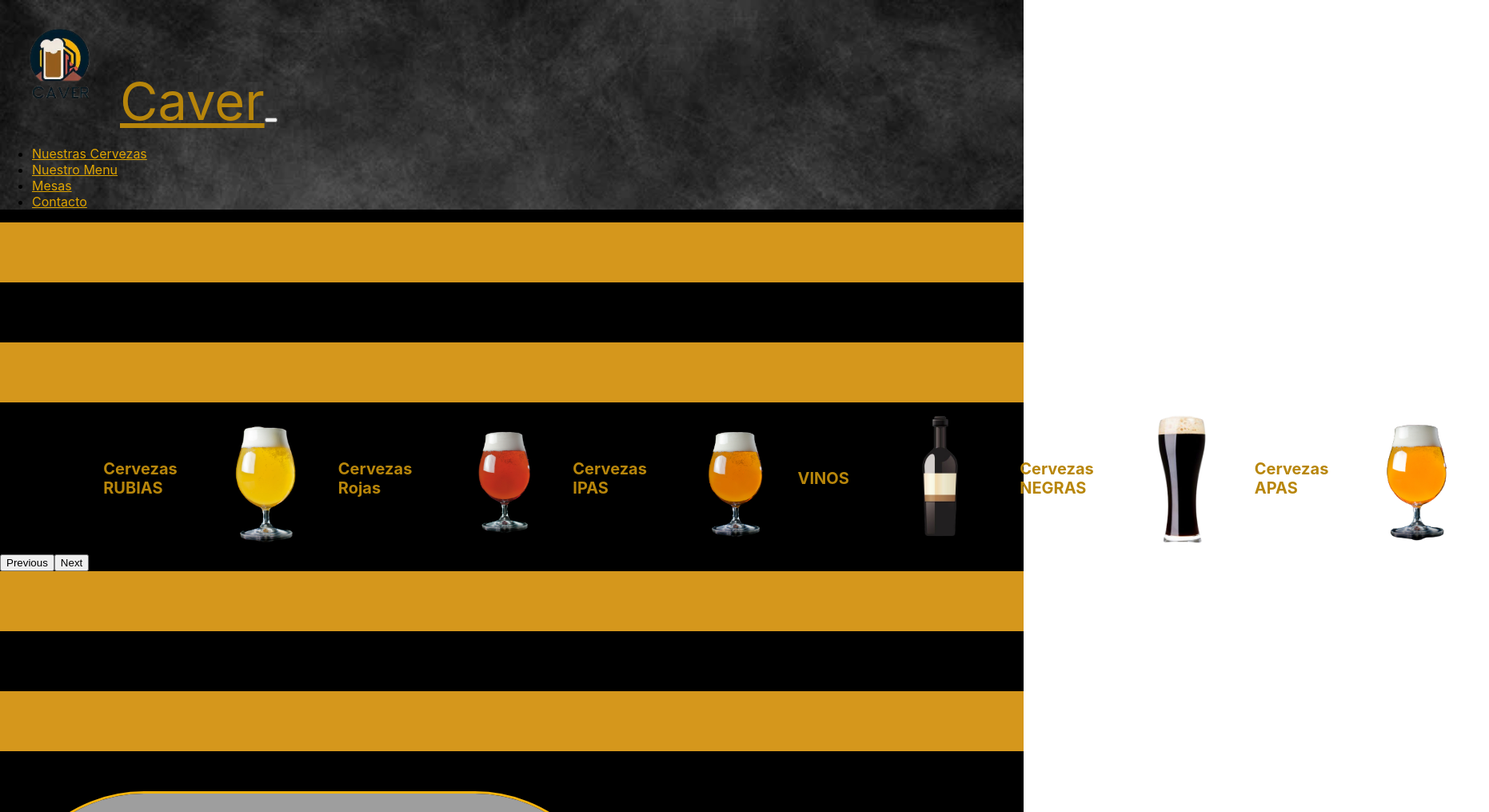
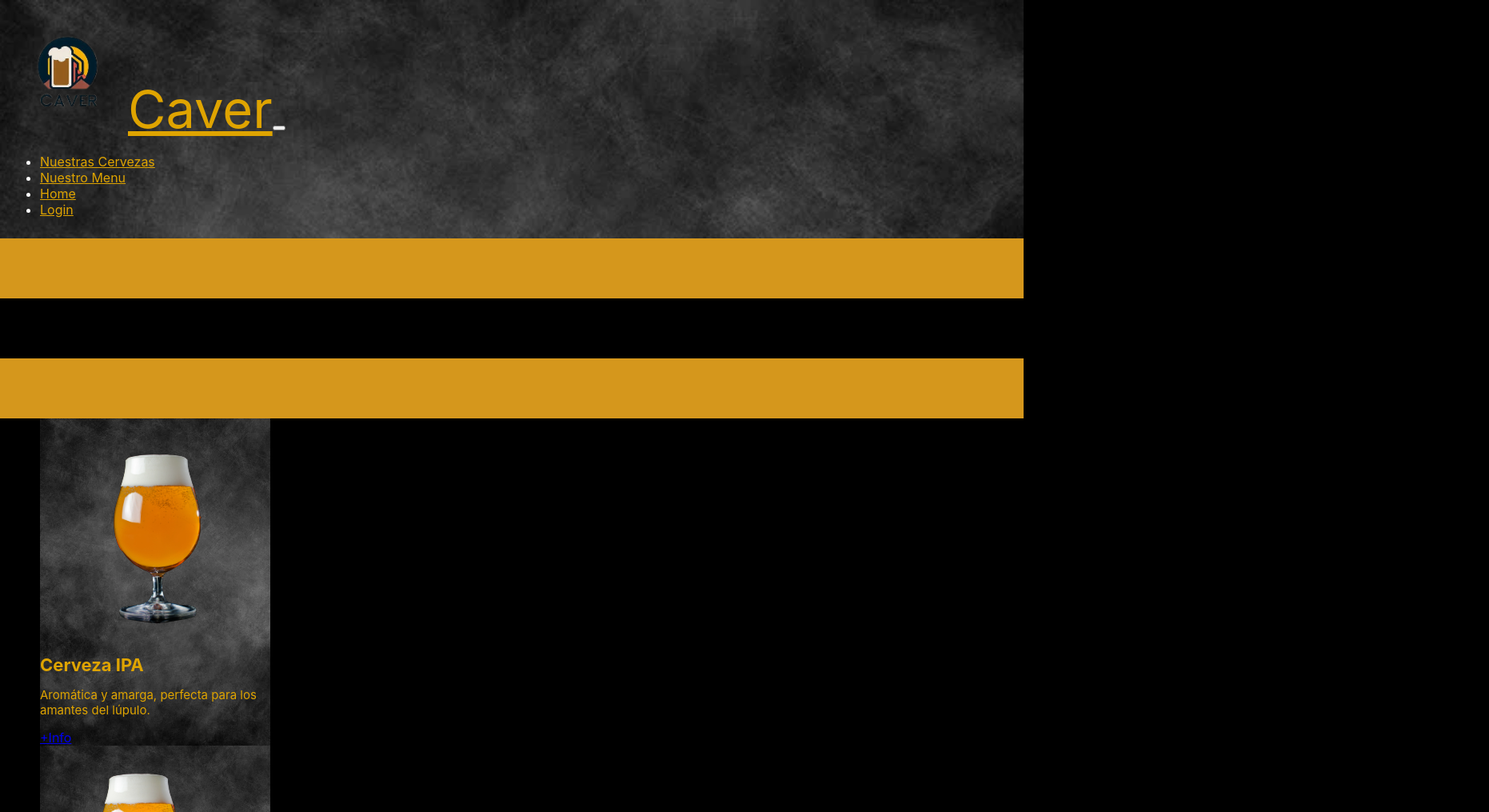
Before and after one commit to pipo508/Proyecto_programacion, a React (Create React App) app in the folder Front/: page /Nuestras_cervezas in a window 1280 px wide. Shown: the top 1015 px of the page at 80% size, 1862 px wide, since content can reach past the window. Built offline with nearby package versions, Linux system fonts and the light colour scheme; grey boxes are pictures that could not be loaded; the HTML template or start-up script is replaced by a standard one.

Commit message:
Agrego Footer, paginas y redirecciones

```diff
--- a/Front/src/App.js
+++ b/Front/src/App.js
@@ -1,70 +1,19 @@
-
 import React from "react";
 import { Navbar } from "./components/Navbar";
 import { Carousel } from "./components/Carousel";
-import { Card } from "./components/Card";
 import { Images } from "./components/Images";
-import { MyForm } from "./components/MyForm";
 import "./App.css"
-import { Route,Routes } from "react-router-dom";
+import Footer from "./components/Footer";
 
-export const App = ()=> {
+export const App = () => {
   return (
-        <div className="background ">
-          <Navbar/>
-            <Routes>
-              <Route exact path="/MyForm" element={<MyForm/>}/>
-            </Routes>
-        <div>
-        <Carousel />
-        </div>
-        <div>
-          <Images />
-        </div>
-      <div className='row space-left'>
-        <div className= "col">
-        <Card
-        titulo="Cerveza IPA"
-        texto="Texto de descripcion"
-        imagen='IPA.png'
-      />
+    <div className="background">
+      <Navbar />
+      <Carousel />
+      <Images />
+      <Footer/>
+    </div>
+  );
+};
 
-      </div>
-      <div className= "col">
-        <Card
-        titulo="Cerveza APA"
-        texto="Texto de descripcion"
-        imagen="APA.png"
-      />
-
-      </div>
-      <div className= "col">
-        <Card
-        titulo="Cerveza Roja"
-        texto="Texto de descripcion"
-        imagen='Roja.png'
-      />
-      </div>
-      <div className= "col">
-        <Card
-        titulo="Cerveza Rubia"
-        texto="Texto de descripcion"
-        imagen='Rubia.png'
-      />
-      </div>
-      <div className= "col">
-        <Card
-        titulo="Cerveza Negra"
-        texto="Texto de descripcion"
-        imagen='Negra.png'
-      />
-      </div>
-      </div>
-      <div>
-        <MyForm/>
-      </div>
-
-    </div>
-    )
-}
-export default App
+export default App;
--- a/Front/src/components/Carousel.js
+++ b/Front/src/components/Carousel.js
@@ -15,37 +15,37 @@ export const Carousel = () => {
   <div className="carousel-inner background-carousel">
     <div className="carousel-item active">
       <div className="inline-content">
-        <h1 className="underline-on-hover"><a href="#rubias">Cervezas RUBIAS</a></h1>
+        <h1 className="underline-on-hover"><a href="/Nuestras_cervezas">Cervezas RUBIAS</a></h1>
         <img className="carousel-image zoom" src={RUBIA} alt="hola"/>
       </div>
     </div>
     <div className="carousel-item">
       <div className="inline-content">
-        <h1 className="underline-on-hover"><a href="#rojas">Cervezas Rojas</a></h1>
+        <h1 className="underline-on-hover"><a href="/Nuestras_cervezas">Cervezas Rojas</a></h1>
         <img className="carousel-image zoom" src={ROJA} alt="..."/>
       </div>
     </div>
     <div className="carousel-item">
       <div className="inline-content">
-        <h1 className="underline-on-hover"><a href="#ipas">Cervezas IPAS</a></h1>
+        <h1 className="underline-on-hover"><a href="/Nuestras_cervezas">Cervezas IPAS</a></h1>
         <img className="carousel-image zoom" src={IPA} alt="..."/>
       </div>
     </div>
     <div className="carousel-item">
       <div className="inline-content">
-        <h1 className="underline-on-hover"><a href="#vinos">VINOS</a></h1>
+        <h1 className="underline-on-hover"><a href="/Nuestras_cervezas">VINOS</a></h1>
         <img className="carousel-image zoom" src={VINO} alt="..."/>
       </div>
     </div>
     <div className="carousel-item">
       <div className="inline-content">
-        <h1 className="underline-on-hover"><a href="#negras">Cervezas NEGRAS</a></h1>
+        <h1 className="underline-on-hover"><a href="/Nuestras_cervezas">Cervezas NEGRAS</a></h1>
         <img className="carousel-image zoom" src={NEGRA} alt="..."/>
       </div>
     </div>
     <div className="carousel-item">
       <div className="inline-content">
-        <h1 className="underline-on-hover"><a href="#apas">Cervezas APAS</a></h1>
+        <h1 className="underline-on-hover"><a href="/Nuestras_cervezas">Cervezas APAS</a></h1>
         <img className="carousel-image zoom" src={APA} alt="..."/>
       </div>
     </div>
--- /dev/null
+++ b/Front/src/components/Footer.css
@@ -0,0 +1,20 @@
+/* Estilos para el pie de página */
+.footer {
+    background-color: #000000;
+    color: rgb(223, 164, 0);
+    text-align: center;
+    padding: 20px 0;
+  }
+
+  .footer p {
+    margin: 0;
+  }
+
+  .footer a {
+    color: #ffffff;
+    text-decoration: none;
+  }
+
+  .footer a:hover {
+    text-decoration: underline;
+  }
--- /dev/null
+++ b/Front/src/components/Footer.js
@@ -0,0 +1,14 @@
+import React from "react";
+import "./Footer.css"; // Importa el archivo CSS para los estilos del pie de página
+
+const Footer = () => {
+  return (
+    <footer className="footer">
+      <div className="container">
+        <p>&copy; {new Date().getFullYear()} Tu Empresa. Todos los derechos reservados.</p>
+      </div>
+    </footer>
+  );
+};
+
+export default Footer;
--- a/Front/src/components/Form.styles.css
+++ b/Front/src/components/Form.styles.css
@@ -1,29 +1,40 @@
-.custom-form {
+body {
+  margin: 0;
+  padding: 0;
+  background-color: black;
+}
+
+.navbar {
+  background-color: rgba(0, 0, 0, 0.7);
+  padding: 10px;
+  color: white;
+}
+
+.form-container {
   max-width: 700px;
   margin: auto;
   margin-top: 50px;
+  margin-bottom: 50px;
   padding: 50px;
   border: 10px solid rgb(184, 134, 11);
   border-radius: 50px;
   background-color: #000000;
 }
 
-  .custom-form label {
-    font-weight: bold;
-    color: rgb(184, 134, 11);
-  }
-
-  .custom-form .form-control {
-    margin-bottom: 10px;
-  }
-
-  .custom-form .btn-primary {
-    margin-top: 10px;
-  }
 .underline-on-hover:hover {
   text-decoration: underline;
 }
+
 .selector {
-    font-size: 30px; /* Cambia el tamaño de la letra a 20 píxeles */
+  font-size: 30px;
   font-weight: bold;
 }
+
+.form-group {
+  margin-bottom: 20px;
+}
+
+.form-control {
+  width: 100%;
+  padding: 10px;
+}
--- a/Front/src/components/MyForm.js
+++ b/Front/src/components/MyForm.js
@@ -1,64 +1,50 @@
 import React from "react";
-import { Form,Formik,Field } from "formik";
+import { Form, Formik, Field } from "formik";
 import axios from "axios";
-import "./Form.styles.css"
+import "./Form.styles.css";
+
 export const MyForm = () => {
+  const initialValues = {
+    email: '',
+    password: ''
+  };
 
+  const handleForm = async (values) => {
+    console.log("values:", values);
+    try {
+      const response = await axios.post('http://127.0.0.1:5000/login', values);
+      console.log(response.data);
+    } catch (error) {
+      console.log(error);
+    }
+  };
 
-    const initialValues = {
-
-        email:'',
-        password:''
-    }
-
-    const handleForm = async(values) =>{
-        console.log("values:", values)
-        try {
-            const response = await axios.post('http://127.0.0.1:5000/login', values)
-            console.log(response.data)
-        } catch (error) {
-            console.log(error)
-        }
-
-    }
-
-
-    return(
-        <div>
-            <hr style={{ width: '100%', border: 'none', height: '35px', backgroundColor: 'rgba(255, 181, 34, 0.834)', marginTop: '30px', marginBottom: '0px' }} />
-            <h1 className="underline-on-hover selector" style={{width: '100%', border: 'none', height: '35px', marginLeft: '100px', marginBottom: '0px', marginTop:"50px" }}>Login</h1>
-        <Formik
-            initialValues={initialValues}
-            onSubmit={handleForm}
-        >
-                <Form >
-                    <div class="custom-form">
-                        <div class="row mb-3" >
-                            <label for="inputEmail3" class="col-sm-2 col-form-label">Email</label>
-                            <div class="col-sm-10">
-                                <Field
-                                    type="email"
-                                    class="form-control"
-                                    id="inputEmail3"
-                                    name='email'
-                                    />
-                            </div>
-                        </div>
-                        <div class="row mb-3">
-                            <label for="inputPassword3" class="col-sm-2 col-form-label">Contraseña</label>
-                            <div class="col-sm-10">
-                                <Field
-                                    type="password"
-                                    class="form-control"
-                                    id="inputPassword3"
-                                    name="password"
-                                />
-                            </div>
-                        </div>
-                        <button type="submit" class="btn btn-primary" onClick={handleForm}>Enviar</button>
-                    </div>
-                </Form>
+  return (
+    <div>
+            <hr style={{ width: '100%', border: 'none', height: '35px', backgroundColor: 'rgba(255, 181, 34, 0.834)', marginTop: '0px', marginBottom: '0px' }} />
+            <hr style={{ width: '100%', border: 'none', height: '35px', backgroundColor: 'rgba(0, 0, 0, 0)', marginTop: '0px', marginBottom: '0px' }} />
+            <hr style={{ width: '100%', border: 'none', height: '35px', backgroundColor: 'rgba(255, 181, 34, 0.834)', marginTop: '0px', marginBottom: '0px' }} />
+        <div className="container">
+        <div className="form-container">
+            <h1 className="underline-on-hover selector">Login</h1>
+            <Formik initialValues={initialValues} onSubmit={handleForm}>
+            <Form>
+                <div className="form-group">
+                <label htmlFor="email">Email</label>
+                <Field type="email" className="form-control" id="email" name="email" />
+                </div>
+                <div className="form-group">
+                <label htmlFor="password">Contraseña</label>
+                <Field type="password" className="form-control" id="password" name="password" />
+                </div>
+                <button type="submit" className="btn btn-primary">Enviar</button>
+            </Form>
             </Formik>
         </div>
-    )
-}
+        </div>
+            <hr style={{ width: '100%', border: 'none', height: '35px', backgroundColor: 'rgba(255, 181, 34, 0.834)', marginTop: '0px', marginBottom: '0px' }} />
+            <hr style={{ width: '100%', border: 'none', height: '35px', backgroundColor: 'rgba(0, 0, 0, 0)', marginTop: '0px', marginBottom: '0px' }} />
+            <hr style={{ width: '100%', border: 'none', height: '35px', backgroundColor: 'rgba(255, 181, 34, 0.834)', marginTop: '0px', marginBottom: '0px' }} />
+    </div>
+  );
+};
--- a/Front/src/components/Navbar.js
+++ b/Front/src/components/Navbar.js
@@ -7,7 +7,7 @@ export const Navbar = () => {
     <div>
         <nav className="navbar navbar-expand-lg nav-backround">
           <div className="container-fluid">
-            <a className="navbar-brand d-flex align-items-center brands zoom underline-on-hover fonts" href="#">
+            <a className="navbar-brand d-flex align-items-center brands zoom underline-on-hover fonts" href="/">
               <img src={Logo} className="logo me-2" alt="Logo" />
               Caver
             </a>
@@ -25,7 +25,7 @@ export const Navbar = () => {
             <div className="collapse navbar-collapse justify-content-end" id="navbarNav">
               <ul className="navbar-nav">
                 <li className="nav-item">
-                  <a className="nav-link zoom underline-on-hover button fonts" aria-current="page" href="#">
+                  <a className="nav-link zoom underline-on-hover button fonts" aria-current="page" href="/Nuestras_cervezas">
                     Nuestras Cervezas
                   </a>
                 </li>
@@ -35,14 +35,14 @@ export const Navbar = () => {
                   </a>
                 </li>
                 <li className="nav-item">
-                  <a className="nav-link zoom underline-on-hover button fonts" href="#">
-                    Mesas
+                  <a className="nav-link zoom underline-on-hover button fonts" href="/">
+                    Home
                   </a>
                 </li>
                 <li className="nav-item">
-                  <Link className="nav-link zoom underline-on-hover button fonts" exact="true" to="/MyForm">
-                    Contacto
-                  </Link>
+                  <a className="nav-link zoom underline-on-hover button fonts" href="/Login">
+                    Login
+                  </a>
                 </li>
               </ul>
             </div>
--- a/Front/src/index.js
+++ b/Front/src/index.js
@@ -1,14 +1,14 @@
 import React from 'react';
 import ReactDOM from 'react-dom/client';
 import './index.css';
-import App from './App';
+import Principal_page from './pages/Principal_page';
 import reportWebVitals from './reportWebVitals';
 import { BrowserRouter } from 'react-router-dom';
 
 const root = ReactDOM.createRoot(document.getElementById('root'));
   root.render(
     <BrowserRouter>
-      <App/>
+      <Principal_page/>
     </BrowserRouter>
   );
 
--- /dev/null
+++ b/Front/src/pages/Login.js
@@ -0,0 +1,16 @@
+import React from "react";
+import { Navbar } from "../components/Navbar";
+import { MyForm } from "../components/MyForm";
+export const Login = ()=> {
+  return (
+        <div className="background ">
+            <div>
+                <Navbar/>
+            </div>
+            <div>
+                <MyForm/>
+            </div>
+        </div>
+    )
+}
+export default Login
--- /dev/null
+++ b/Front/src/pages/Nuestras_cervezas.js
@@ -0,0 +1,58 @@
+import React from "react";
+import { Navbar } from "../components/Navbar";
+import { Card } from "../components/Card";
+
+export const NuestrasCervezas = () => {
+  return (
+        <div className="background">
+        <Navbar />
+        <div>
+        <hr style={{ width: '100%', border: 'none', height: '35px', backgroundColor: 'rgba(255, 181, 34, 0.834)', marginTop: '0px', marginBottom: '0px' }} />
+        <hr style={{ width: '100%', border: 'none', height: '35px', backgroundColor: 'rgba(0, 0, 0, 0)', marginTop: '0px', marginBottom: '0px' }} />
+        <hr style={{ width: '100%', border: 'none', height: '35px', backgroundColor: 'rgba(255, 181, 34, 0.834)', marginTop: '0px', marginBottom: '0px' }} />
+        <div className='row space-left'>
+            <div className="col card-image">
+            <Card
+                titulo="Cerveza IPA"
+                texto="Aromática y amarga, perfecta para los amantes del lúpulo."
+                imagen='IPA.png'
+            />
+            </div>
+            <div className="col">
+            <Card
+                titulo="Cerveza APA"
+                texto="Refrescante y equilibrada, ideal para cualquier ocasión."
+                imagen="APA.png"
+            />
+            </div>
+            <div className="col">
+            <Card
+                titulo="Cerveza Roja"
+                texto="Notas tostadas y dulces, una experiencia única en sabor."
+                imagen='Roja.png'
+            />
+            </div>
+            <div className="col">
+            <Card
+                titulo="Cerveza Rubia"
+                texto="Suave y ligera, para disfrutar en días soleados."
+                imagen='Rubia.png'
+            />
+            </div>
+            <div className="col">
+            <Card
+                titulo="Cerveza Negra"
+                texto="Intensa y oscura, cautivará a los amantes del malta."
+                imagen='Negra.png'
+            />
+            </div>
+        </div>
+        </div>
+        <hr style={{ width: '100%', border: 'none', height: '35px', backgroundColor: 'rgba(255, 181, 34, 0.834)', marginTop: '0px', marginBottom: '0px' }} />
+        <hr style={{ width: '100%', border: 'none', height: '35px', backgroundColor: 'rgba(0, 0, 0, 0)', marginTop: '0px', marginBottom: '0px' }} />
+        <hr style={{ width: '100%', border: 'none', height: '35px', backgroundColor: 'rgba(255, 181, 34, 0.834)', marginTop: '0px', marginBottom: '0px' }} />
+    </div>
+  );
+};
+
+export default NuestrasCervezas;
--- /dev/null
+++ b/Front/src/pages/Principal_page.js
@@ -0,0 +1,16 @@
+
+import React from "react";
+import { Route,Routes } from "react-router-dom";
+import Login from "./Login";
+import App from "../App";
+import NuestrasCervezas from "./Nuestras_cervezas";
+export const Principal_page = ()=> {
+  return (
+        <Routes>
+            <Route path="/Login" element={<Login/>}/>
+            <Route path="/" element={<App/>}/>
+            <Route path="/Nuestras_cervezas" element={<NuestrasCervezas/>}/>
+        </Routes>
+    )
+}
+export default Principal_page
```
Lines whose indentation alone changed are shown as unchanged.
